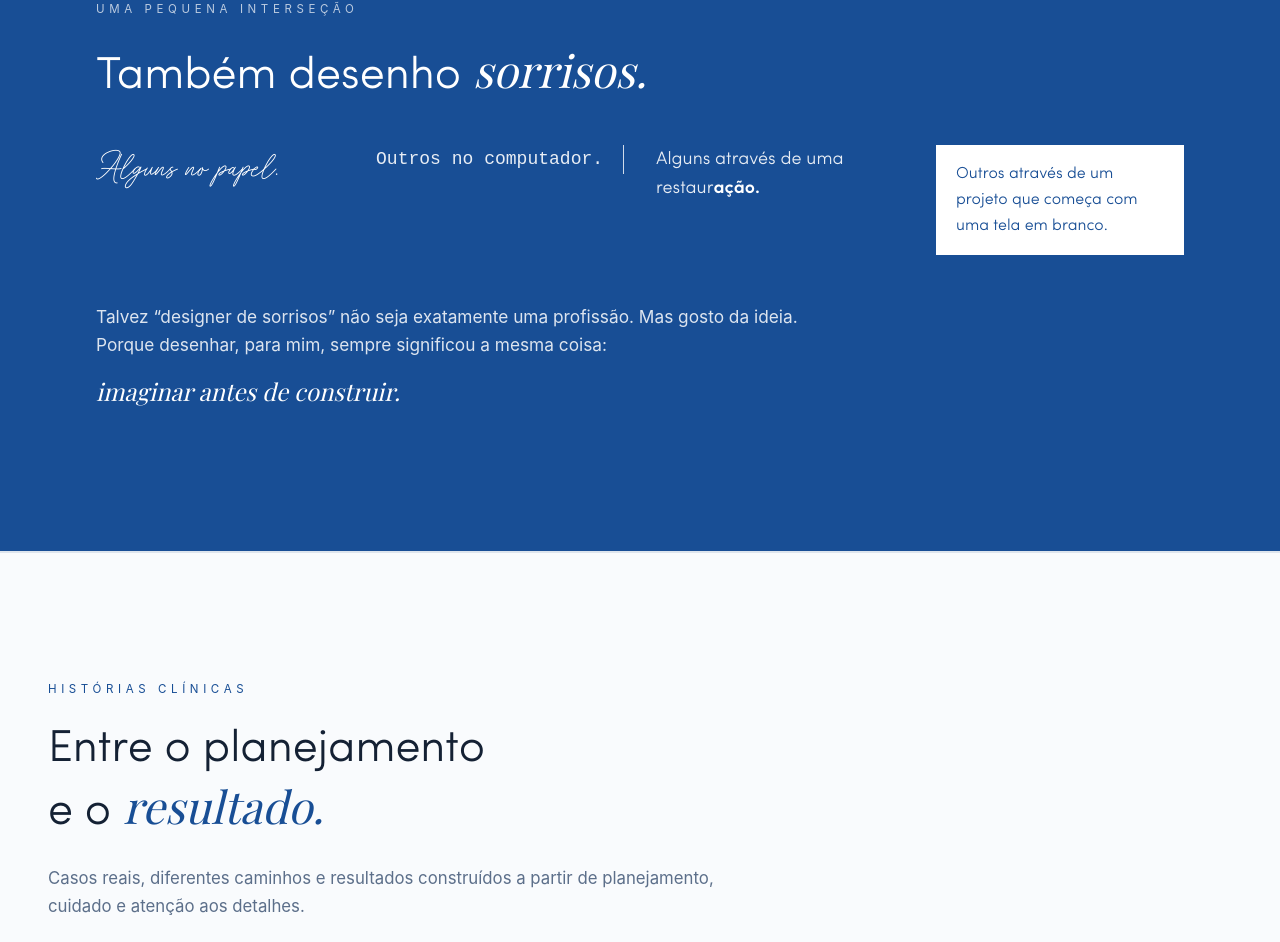
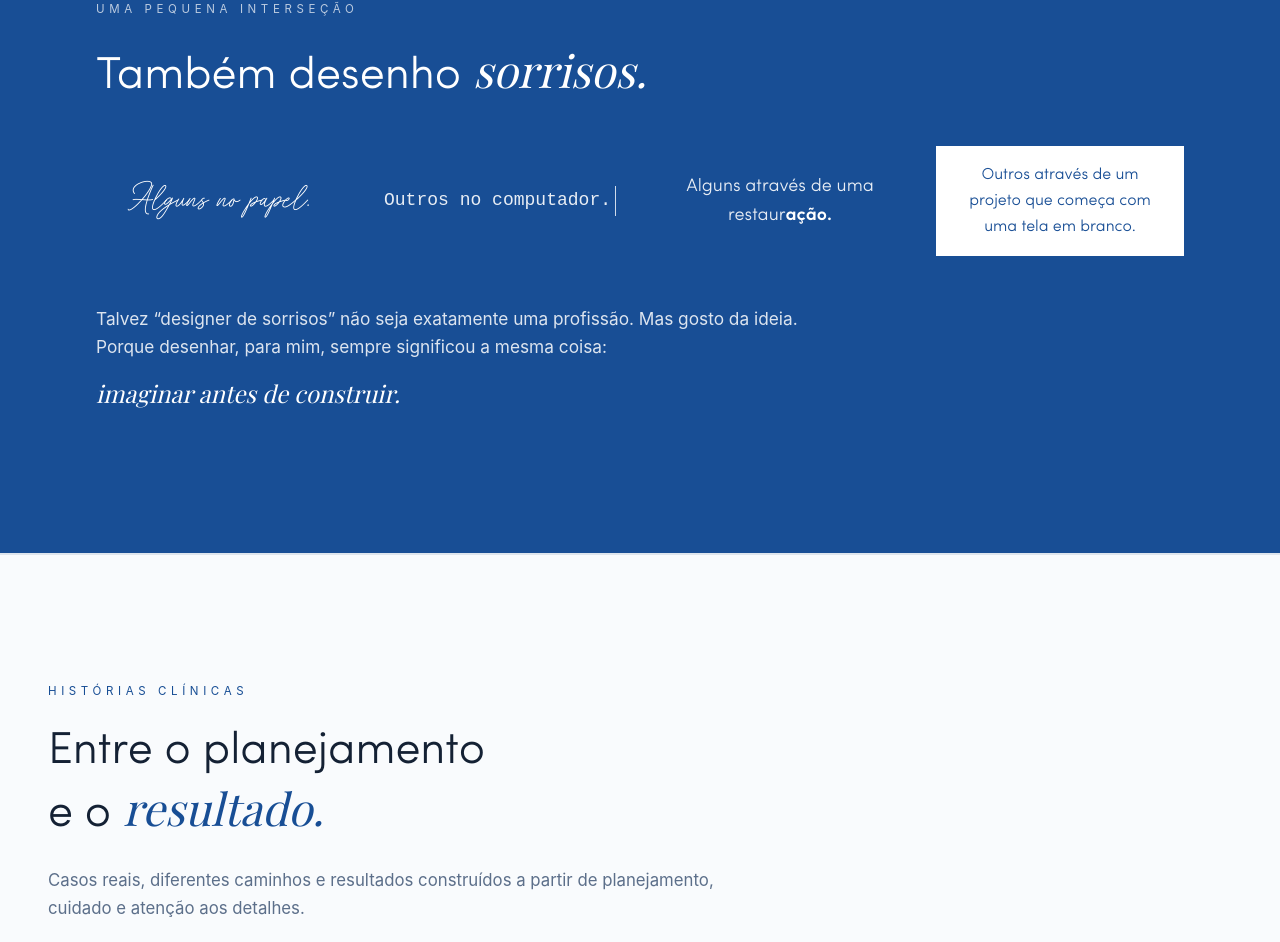
Before and after one commit to drmatheusfilgueiras/matheusfilgueiras, a React (Vite) app: page / in a window 1280 px wide. Shown: the part 5453-6395 px from the top of the page. Built offline with nearby package versions, Linux system fonts and the light colour scheme; the HTML template or start-up script is replaced by a standard one; a web font is replaced by a local one.

Commit message:
refine intersection animation timing

```diff
--- a/src/pages/HomePage.jsx
+++ b/src/pages/HomePage.jsx
@@ -227,27 +227,31 @@ function IntersecaoAnimada() {
   const inView = useInView(ref, { amount: 0.35, once: true });
   const typeText = 'Outros no computador.';
   const show = inView || reduceMotion;
+  const handwritingDelay = reduceMotion ? 0 : 0.2;
+  const typingStartDelay = reduceMotion ? 0 : 1.75;
+  const restorationStartDelay = reduceMotion ? 0 : 3.45;
+  const blankStartDelay = reduceMotion ? 0 : 4.85;
 
   const itemMotion = (delay = 0) => ({
     initial: { opacity: 0, y: reduceMotion ? 0 : 12 },
     animate: show ? { opacity: 1, y: 0 } : { opacity: 0, y: reduceMotion ? 0 : 12 },
-    transition: { duration: reduceMotion ? 0 : 0.5, delay, ease: [0.22, 1, 0.36, 1] }
+    transition: { duration: reduceMotion ? 0 : 0.55, delay, ease: [0.22, 1, 0.36, 1] }
   });
 
   return (
-    <div ref={ref} className="mt-10 grid gap-8 sm:grid-cols-2 lg:grid-cols-4">
-      <motion.div {...itemMotion(0)} className="min-h-[5.5rem]">
+    <div ref={ref} className="mt-10 grid items-center gap-8 text-center sm:grid-cols-2 lg:grid-cols-4">
+      <motion.div {...itemMotion(0)} className="flex min-h-[7rem] items-center justify-center">
         <motion.p
           className="font-handwritten text-3xl leading-tight text-primary-foreground sm:text-[2.45rem]"
           initial={{ clipPath: 'inset(0 100% 0 0)', opacity: 0 }}
           animate={show ? { clipPath: 'inset(0 0% 0 0)', opacity: 1 } : { clipPath: 'inset(0 100% 0 0)', opacity: 0 }}
-          transition={{ duration: reduceMotion ? 0 : 1.25, delay: 0.15, ease: [0.45, 0, 0.2, 1] }}
+          transition={{ duration: reduceMotion ? 0 : 1.2, delay: handwritingDelay, ease: [0.45, 0, 0.2, 1] }}
         >
           Alguns no papel.
         </motion.p>
       </motion.div>
 
-      <motion.div {...itemMotion(0.2)} className="min-h-[5.5rem]">
+      <motion.div {...itemMotion(typingStartDelay - 0.25)} className="flex min-h-[7rem] items-center justify-center">
         <p
           className="whitespace-nowrap border-r border-primary-foreground/80 pr-1 font-mono text-lg leading-relaxed text-primary-foreground/90"
           style={{ fontFamily: '"Courier New", Courier, monospace' }}
@@ -257,7 +261,7 @@ function IntersecaoAnimada() {
               key={`${char}-${i}`}
               initial={{ opacity: 0 }}
               animate={show ? { opacity: 1 } : { opacity: 0 }}
-              transition={{ duration: reduceMotion ? 0 : 0.01, delay: reduceMotion ? 0 : 0.45 + i * 0.045 }}
+              transition={{ duration: reduceMotion ? 0 : 0.01, delay: typingStartDelay + i * 0.045 }}
             >
               {char}
             </motion.span>
@@ -265,14 +269,14 @@ function IntersecaoAnimada() {
         </p>
       </motion.div>
 
-      <motion.div {...itemMotion(0.4)} className="min-h-[5.5rem]">
-        <p className="text-lg font-light leading-relaxed text-primary-foreground/90">
+      <motion.div {...itemMotion(restorationStartDelay - 0.25)} className="flex min-h-[7rem] items-center justify-center">
+        <p className="mx-auto max-w-[17rem] text-lg font-light leading-relaxed text-primary-foreground/90">
           Alguns através de uma{' '}
           <span className="inline-flex">
             <motion.span
               initial={{ opacity: 0, y: reduceMotion ? 0 : 8 }}
               animate={show ? { opacity: 1, y: 0 } : { opacity: 0, y: reduceMotion ? 0 : 8 }}
-              transition={{ duration: reduceMotion ? 0 : 0.45, delay: 0.65, ease: [0.22, 1, 0.36, 1] }}
+              transition={{ duration: reduceMotion ? 0 : 0.45, delay: restorationStartDelay, ease: [0.22, 1, 0.36, 1] }}
             >
               restaur
             </motion.span>
@@ -280,7 +284,7 @@ function IntersecaoAnimada() {
               className="font-semibold text-primary-foreground"
               initial={{ opacity: 0, y: reduceMotion ? 0 : 8 }}
               animate={show ? { opacity: 1, y: 0 } : { opacity: 0, y: reduceMotion ? 0 : 8 }}
-              transition={{ duration: reduceMotion ? 0 : 0.45, delay: 1.05, ease: [0.22, 1, 0.36, 1] }}
+              transition={{ duration: reduceMotion ? 0 : 0.45, delay: restorationStartDelay + 0.5, ease: [0.22, 1, 0.36, 1] }}
             >
               ação.
             </motion.span>
@@ -288,19 +292,19 @@ function IntersecaoAnimada() {
         </p>
       </motion.div>
 
-      <motion.div {...itemMotion(0.6)} className="min-h-[5.5rem]">
+      <motion.div {...itemMotion(blankStartDelay - 0.25)} className="flex min-h-[7rem] items-center justify-center">
         <motion.div
-          className="bg-primary-foreground px-5 py-4 text-primary"
+          className="mx-auto max-w-[18rem] bg-primary-foreground px-5 py-4 text-primary"
           initial={{ opacity: 0, scaleX: reduceMotion ? 1 : 0.92 }}
           animate={show ? { opacity: 1, scaleX: 1 } : { opacity: 0, scaleX: reduceMotion ? 1 : 0.92 }}
-          transition={{ duration: reduceMotion ? 0 : 0.55, delay: 0.85, ease: [0.22, 1, 0.36, 1] }}
-          style={{ transformOrigin: 'left center' }}
+          transition={{ duration: reduceMotion ? 0 : 0.55, delay: blankStartDelay, ease: [0.22, 1, 0.36, 1] }}
+          style={{ transformOrigin: 'center' }}
         >
           <motion.p
             className="text-[1rem] font-light leading-relaxed"
             initial={{ opacity: 0, y: reduceMotion ? 0 : 8 }}
             animate={show ? { opacity: 1, y: 0 } : { opacity: 0, y: reduceMotion ? 0 : 8 }}
-            transition={{ duration: reduceMotion ? 0 : 0.5, delay: 1.25, ease: [0.22, 1, 0.36, 1] }}
+            transition={{ duration: reduceMotion ? 0 : 0.5, delay: blankStartDelay + 0.6, ease: [0.22, 1, 0.36, 1] }}
           >
             Outros através de um projeto que começa com uma tela em branco.
           </motion.p>
```
